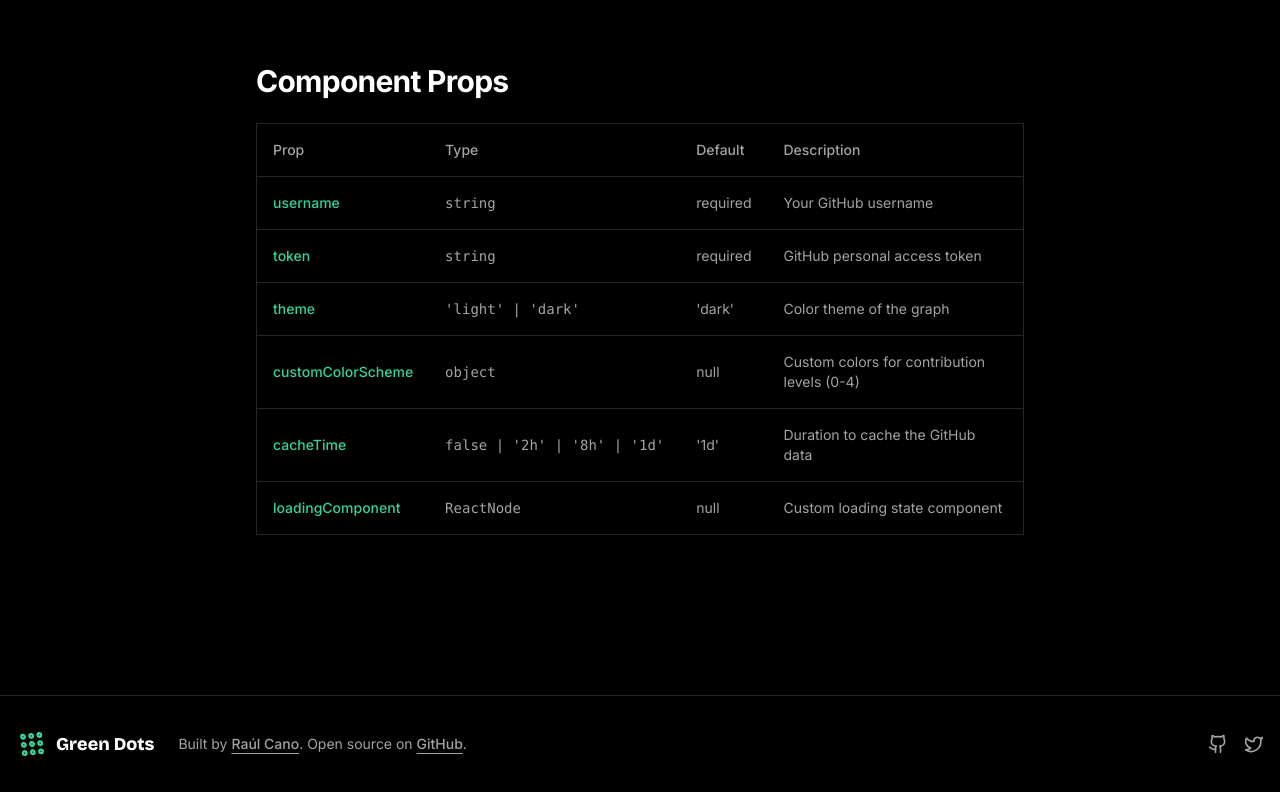
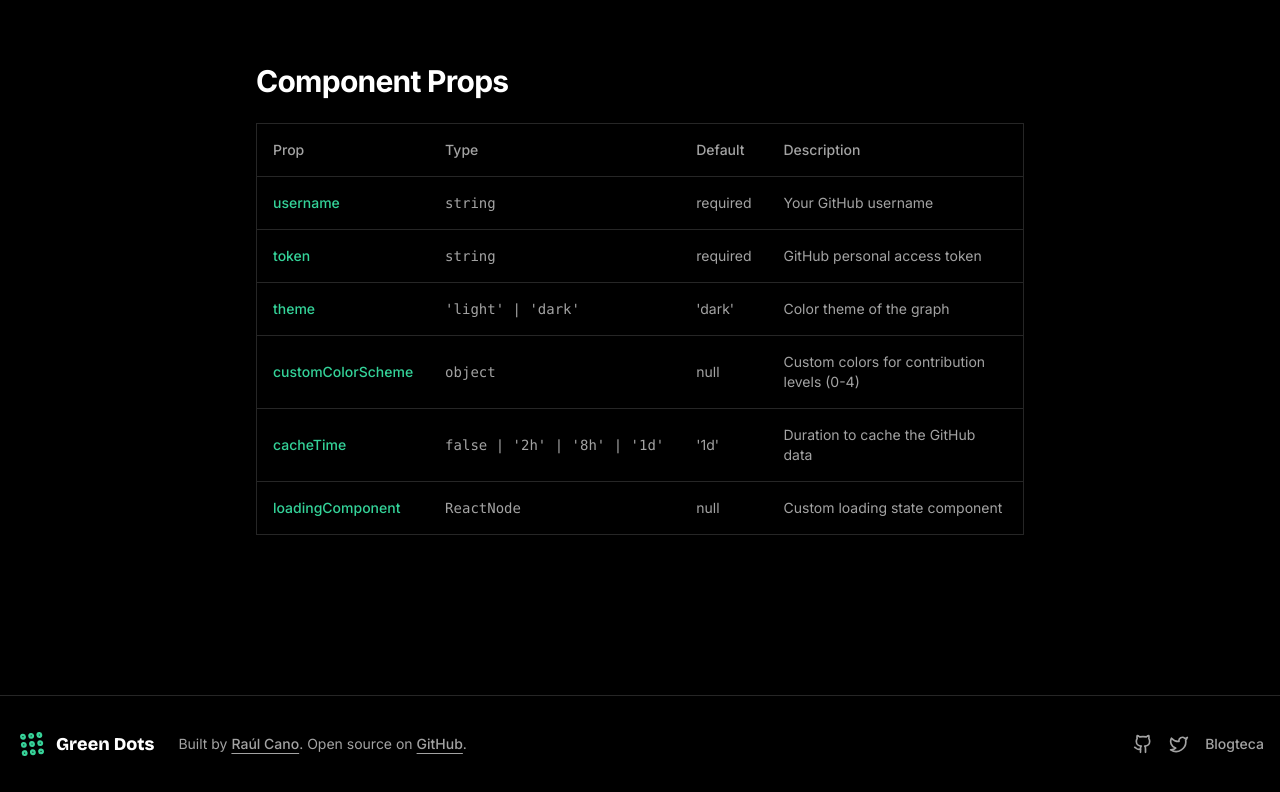
Before and after one commit to raulcanodev/web-github-dots, a Next.js app: page / in a window 1280 px wide. Shown: the part 1683-2475 px from the top of the page. Built offline with nearby package versions, Linux system fonts and the light colour scheme; no server answers.

Commit message:
feat: add Blogteca link to footer

```diff
--- a/src/app/components/footer.tsx
+++ b/src/app/components/footer.tsx
@@ -73,6 +73,13 @@ export default function Footer() {
             className="text-neutral-400 hover:text-white">
             <Twitter className="h-5 w-5" />
           </Link>
+          <Link
+            href="https://blogteca.com"
+            target="_blank"
+            rel="nofollow noopener noreferrer"
+            className="text-neutral-400 hover:text-white text-sm font-medium">
+            Blogteca
+          </Link>
         </div>
       </div>
     </footer>
```
